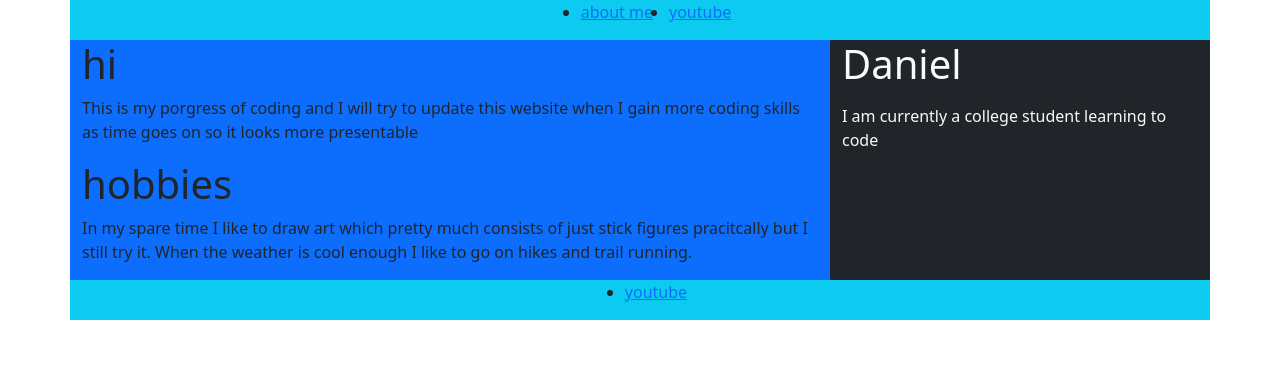
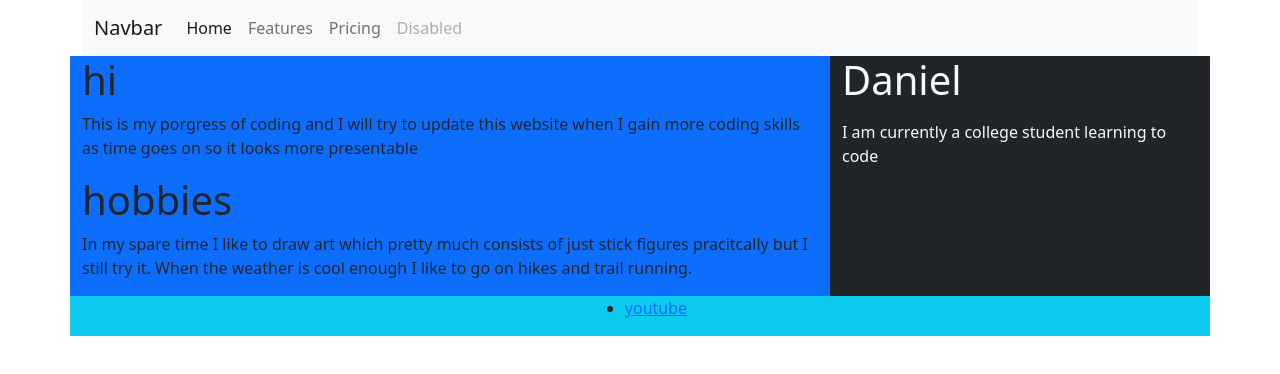
Before and after one commit to danieel32/website-introduction, a plain HTML site: page index.html in a window 1280 px wide. Drawn offline with nearby package versions, Linux system fonts and the light colour scheme.

Commit message:
update navbar

```diff
--- a/index.html
+++ b/index.html
@@ -11,9 +11,10 @@
 
 </head>
 
+
 <body>
   <div class="container">
-    <div class="row">
+    <!--<div class="row">
       <div class="col bg-info">
         <header>
           <ul class="d-flex flex-row gap-3 justify-content-center">
@@ -22,7 +23,24 @@
           </ul>
         </header>
       </div>
-    </div>
+    </div>-->
+
+    <nav class="navbar navbar-expand-lg bg-light">
+      <div class="container-fluid">
+        <a class="navbar-brand" href="#">Navbar</a>
+        <button class="navbar-toggler" type="button" data-bs-toggle="collapse" data-bs-target="#navbarNavAltMarkup" aria-controls="navbarNavAltMarkup" aria-expanded="false" aria-label="Toggle navigation">
+          <span class="navbar-toggler-icon"></span>
+        </button>
+        <div class="collapse navbar-collapse" id="navbarNavAltMarkup">
+          <div class="navbar-nav">
+            <a class="nav-link active" aria-current="page" href="#">Home</a>
+            <a class="nav-link" href="#">Features</a>
+            <a class="nav-link" href="#">Pricing</a>
+            <a class="nav-link disabled">Disabled</a>
+          </div>
+        </div>
+      </div>
+    </nav>
     <div class="row">
       <div class="col-md-8 col-sm-12">
         <div class="row">
```
